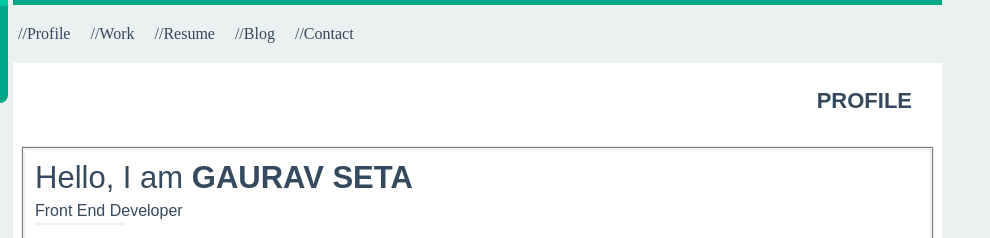
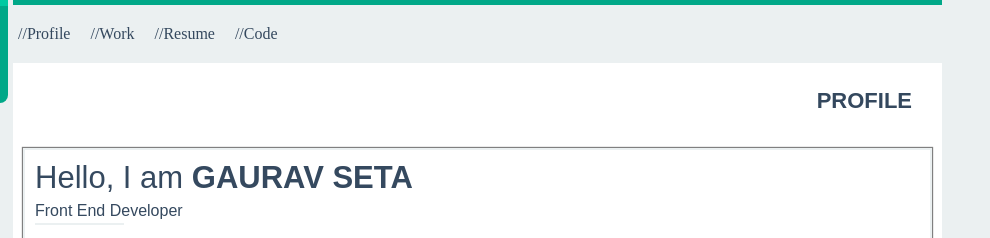
Before and after one commit to Gauravseta/Gaurav-Seta-Portfolio, a website: page index.html in a window 1280 px wide. Shown: the top 238 px of the page, 290-1280 px from the left. Drawn offline with nearby package versions, Linux system fonts and the light colour scheme.

Commit message:
adding github code link

```diff
--- a/index.html
+++ b/index.html
@@ -37,8 +37,7 @@
 				<a class="menu-item" href="">//Profile</a>
 				<a class="menu-item" href="">//Work</a>
 				<a class="menu-item" target="_blank" href="/resume/Resume_gaurav_front_end.pdf">//Resume</a>
-				<a class="menu-item" href="">//Blog</a>
-				<a class="menu-item" href="">//Contact</a>
+				<a class="menu-item" target="_blank" href="https://github.com/Gauravseta/Gaurav-Seta-Portfolio">//Code</a>
 			</div>
 			<div class="profile-content">
 				<div class="text-profile"><h1>PROFILE</h1></div>
```
